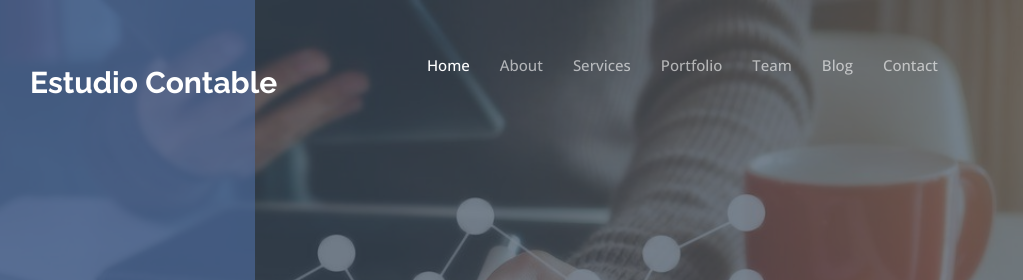
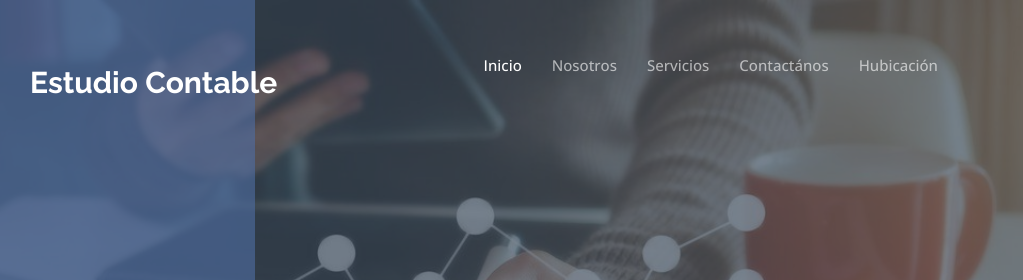
Before and after one commit to GABRIEL3503/estudio-contable, a plain HTML site: page index.html in a window 1280 px wide. Shown: the top 280 px of the page, 257-1280 px from the left. Drawn offline with nearby package versions, Linux system fonts and the light colour scheme.

Commit message:
veriosn 4.0

```diff
--- a/index.html
+++ b/index.html
@@ -55,14 +55,12 @@
 
       <nav id="navbar" class="navbar">
         <ul>
-          <li><a href="index.html" class="active">Home</a></li>
-          <li><a href="about.html">About</a></li>
-          <li><a href="services.html">Services</a></li>
-          <li><a href="portfolio.html">Portfolio</a></li>
-          <li><a href="team.html">Team</a></li>
-          <li><a href="blog.html">Blog</a></li>
+          <li><a href="index.html" class="active">Inicio</a></li>
+          <li><a href="#why-us">Nosotros</a></li>
+          <li><a href="#services-list">Servicios</a></li>
+          <li><a href="#call-to-action">Contactános</a></li>
+          <li><a href="#footer">Hubicación</a></li>
 
-          <li><a href="contact.html">Contact</a></li>
         </ul>
       </nav><!-- .navbar -->
 
@@ -343,7 +341,7 @@
           <div class="col-lg-6 text-center">
             <h3>Contactanos para recibir informacion mas detallada</h3>
             <p> Contamos con un equipo de profesionales altamente capacitados, que esperamos poder asesorarles en su tema contable. Buscamos el mejor servicio y el resultado que usted espera</p>
-            <a class="cta-btn" href="#">Enviar Whpatsap</a>
+            <a class="cta-btn" href="#">Enviar Whatsap</a>
           </div>
         </div>
 
```
